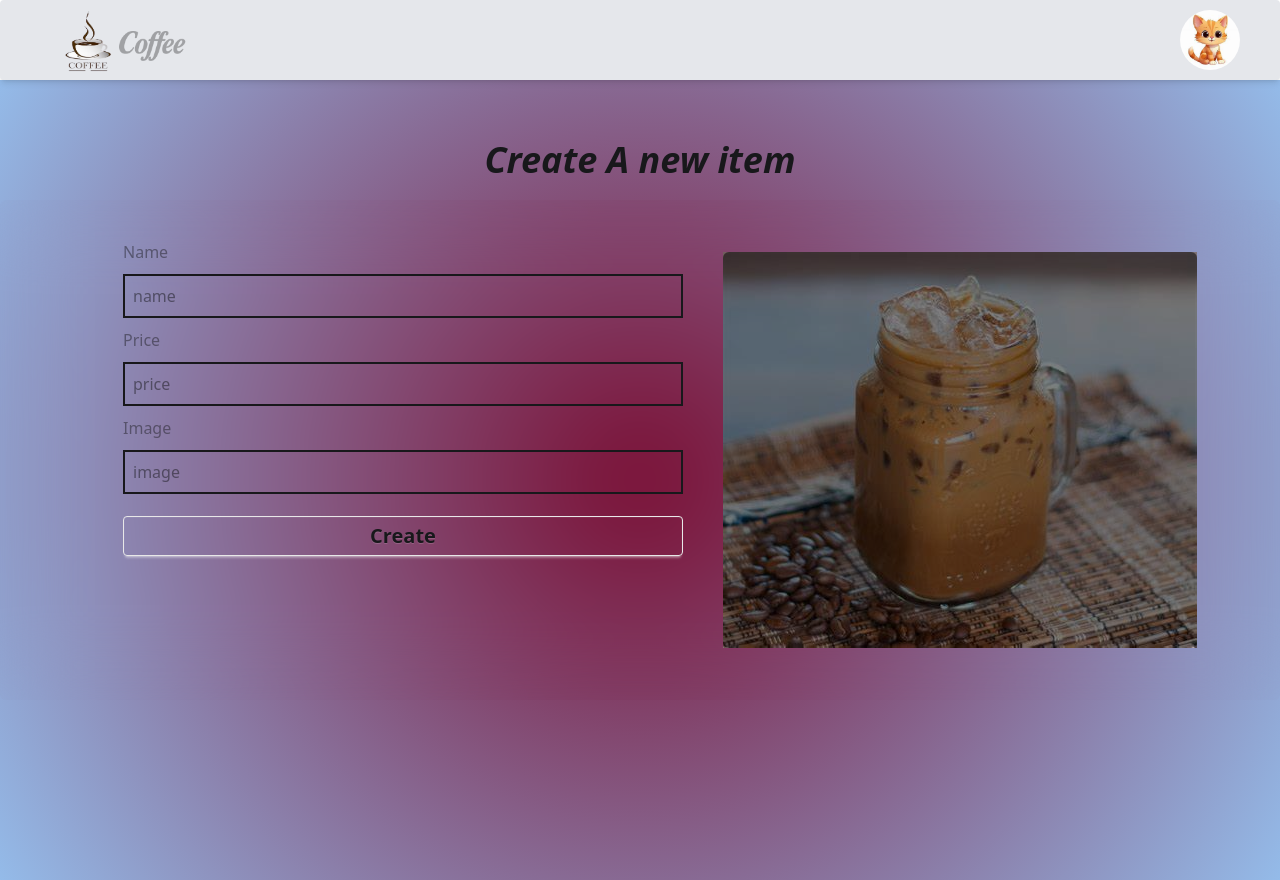
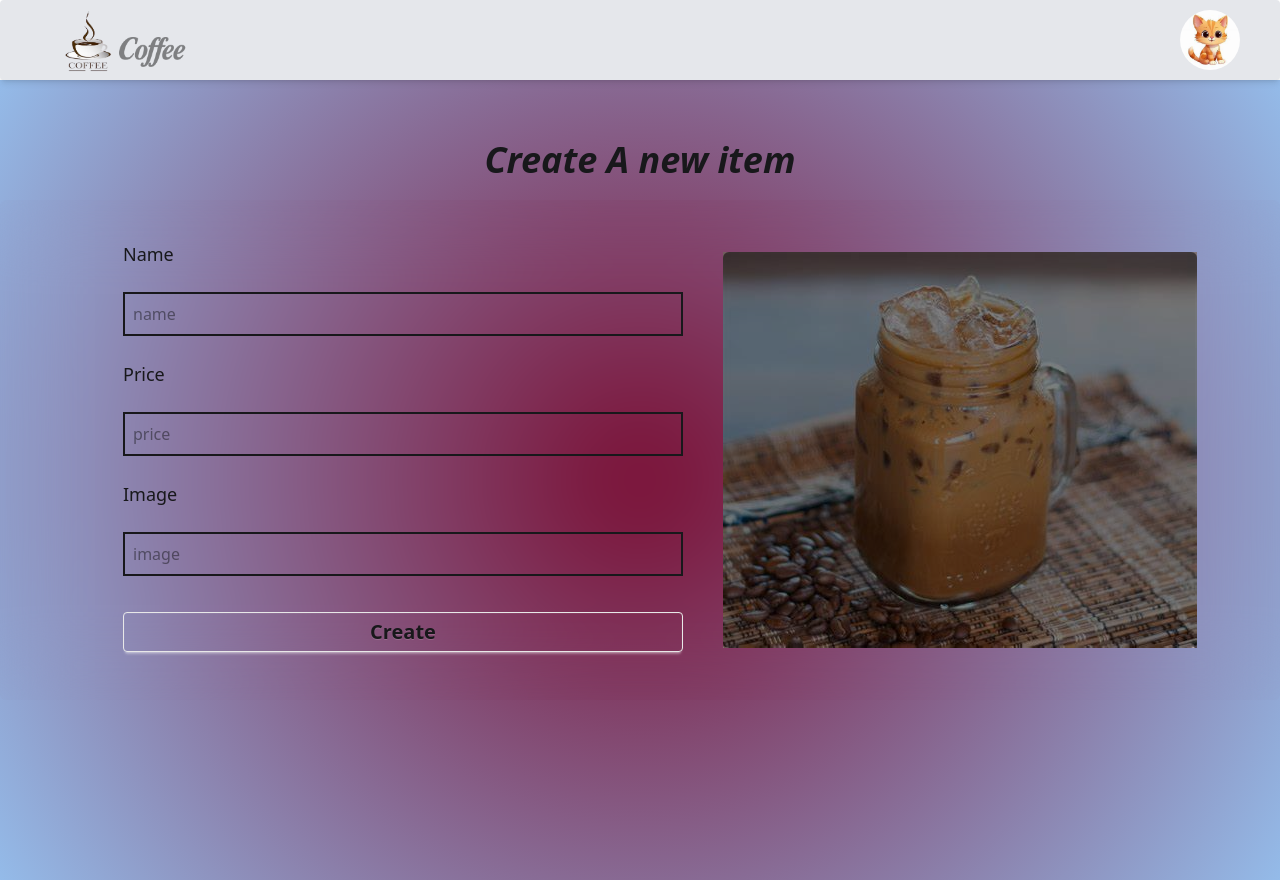
Before and after one commit to Promi-15/BeanBrew-fullStack, a React (Vite) app in the folder frontend/: page /createNewCoffee in a window 1280 px wide. Built offline with nearby package versions, Linux system fonts and the light colour scheme.

Commit message:
frontend created page and linked with backend

```diff
--- a/frontend/package.json
+++ b/frontend/package.json
@@ -15,6 +15,7 @@
     "react-dom": "^19.1.0",
     "react-icons": "^5.5.0",
     "react-router-dom": "^7.6.0",
+    "sweetalert2": "^11.22.0",
     "tailwindcss": "^4.1.7"
   },
   "devDependencies": {
--- a/frontend/src/Components/Navbar.jsx
+++ b/frontend/src/Components/Navbar.jsx
@@ -6,12 +6,14 @@ const Navbar = () => {
   return (
     <div className="bg-gray-200  rounded-sm flex justify-between items-center px-10 lg:fixed lg:top-0 w-full z-50 shadow-md">
       <div className="flex items-center">
-        <img src="/logoN.png " className="w-24 h-20" alt="" />
-        <img
+
+        <Link to={"/"}>
+       <img src="/logoN.png " className="w-24 h-20" alt="" />
+          <img
           src="/logoimg.png"
-          className="w-20 pt-3 opacity-30 absolute left-28"
+          className="w-20 pt-3 opacity-45 absolute left-28 top-0"
           alt=""
-        />
+        /></Link>
       </div>
       <div>
         <img
--- a/frontend/src/Pages/CreateCoffee.jsx
+++ b/frontend/src/Pages/CreateCoffee.jsx
@@ -1,6 +1,44 @@
-import React from "react";
+import Swal from "sweetalert2"
 
 const CreateCoffee = () => {
+  //   const [formData, setFormData] = useState(null);
+
+  const handleAdd = async (e) => {
+    e.preventDefault();
+    const coffeeName = e.target.name.value;
+    const price = e.target.price.value;
+    const image = e.target.image.value;
+
+    const formData = {
+      coffeeName,
+      price,
+      image,
+    };
+    console.log(formData);
+
+    const res = await fetch("/api/coffee", {
+      method: "POST",
+      headers: {
+        "Content-Type": "application/json",
+      },
+      body: JSON.stringify(formData),
+    });
+
+    //ami backend theke j msg ditesi pita antese
+    const data = await res.json();
+    console.log(data);
+
+    // top e oi msg success e show kortese
+    Swal.fire({
+      position: "top-end",
+      icon: "success",
+      title: data.message,
+      showConfirmButton: false,
+      timer: 1500,
+    });
+    e.target.reset()
+  };
+
   return (
     <div
       className="lg:mt-20 lg:py-10  min-h-screen "
@@ -16,8 +54,11 @@ const CreateCoffee = () => {
         className="flex items-center  justify-center  max-w-7xl mx-auto rounded-md bg-clip-padding backdrop-filter backdrop-blur-2xl bg-opacity-10
 "
       >
-        <form className="flex flex-col gap-2.5   lg:p-10 lg:w-1/2 lg:h-[500px]">
-          <label className="opacity-45">Name</label>
+        <form
+          className="flex flex-col gap-6  lg:p-10 lg:w-1/2 lg:h-[500px]"
+          onSubmit={handleAdd}
+        >
+          <label className="text-lg">Name</label>
           <input
             type="text"
             name="name"
@@ -25,7 +66,7 @@ const CreateCoffee = () => {
             className="p-2 border-2 w-full"
             placeholder="name"
           />
-          <label className="opacity-45">Price</label>
+          <label className="text-lg">Price</label>
           <input
             type="number"
             name="price"
@@ -33,7 +74,7 @@ const CreateCoffee = () => {
             className="p-2 border-2 w-full"
             placeholder="price"
           />
-          <label className="opacity-45">Image</label>
+          <label className="text-lg">Image</label>
           <input
             type="text"
             name="image"
@@ -41,12 +82,15 @@ const CreateCoffee = () => {
             className="p-2 border-2 w-full"
             placeholder="image"
           />
-          <button className="btn my-3 bg-transparent font-bold text-xl hover:shadow-2xl hover:shadow-cyan-200 hover:text-white">
+          <button
+            className="btn my-3 bg-transparent font-bold text-xl hover:shadow-2xl hover:shadow-cyan-200 hover:text-white"
+            type="submit"
+          >
             Create
           </button>
         </form>
-              <div className="relative">
-                  <div className="absolute inset-0 bg-black opacity-50 z-10 rounded-md"></div>
+        <div className="relative">
+          <div className="absolute inset-0 bg-black opacity-50 z-10 rounded-md"></div>
           <img src="../../public/iceCofi1.jpg" alt="" />
         </div>
       </div>
```
Also changed, not shown: 1 other file (tests, documents, lock files or other folders).
